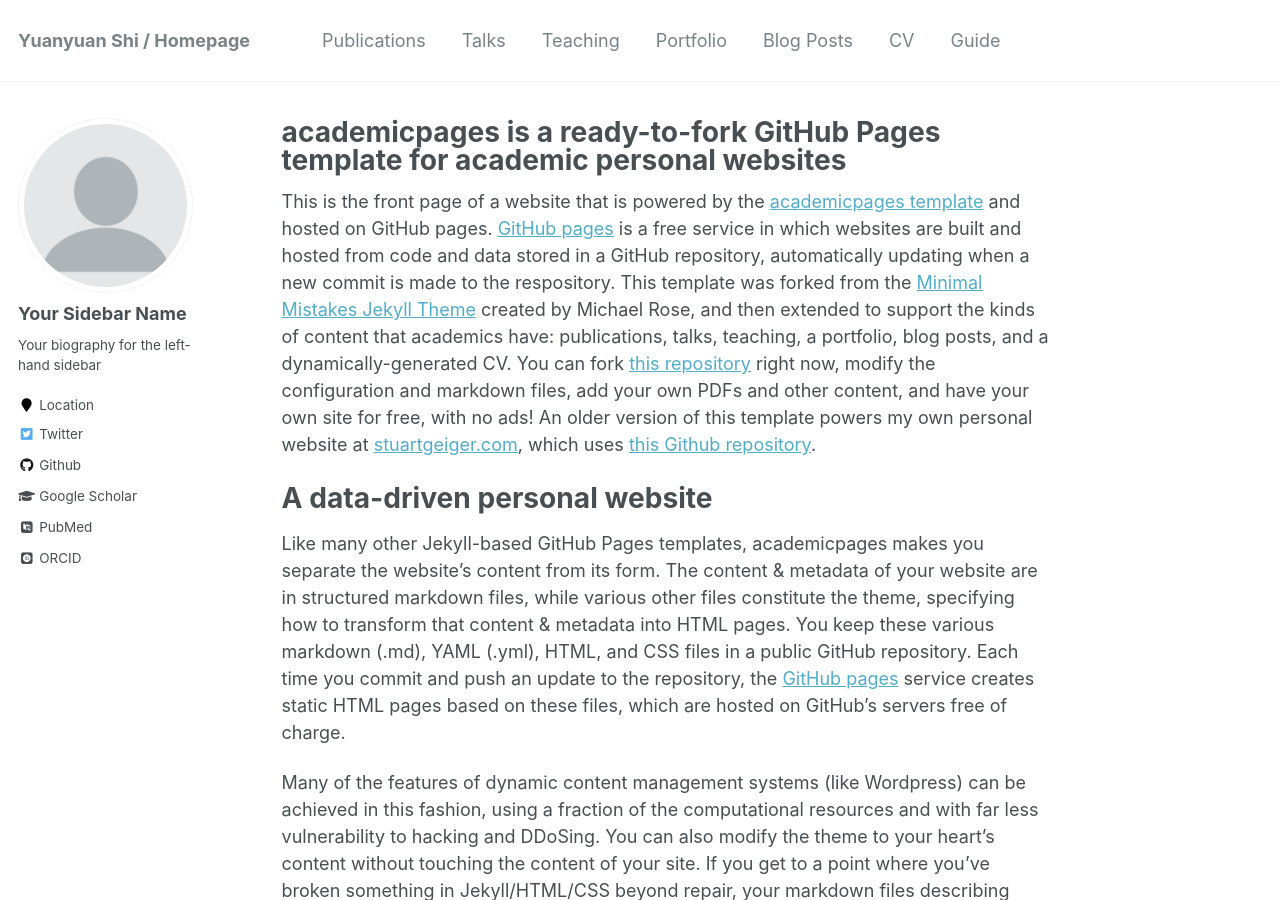
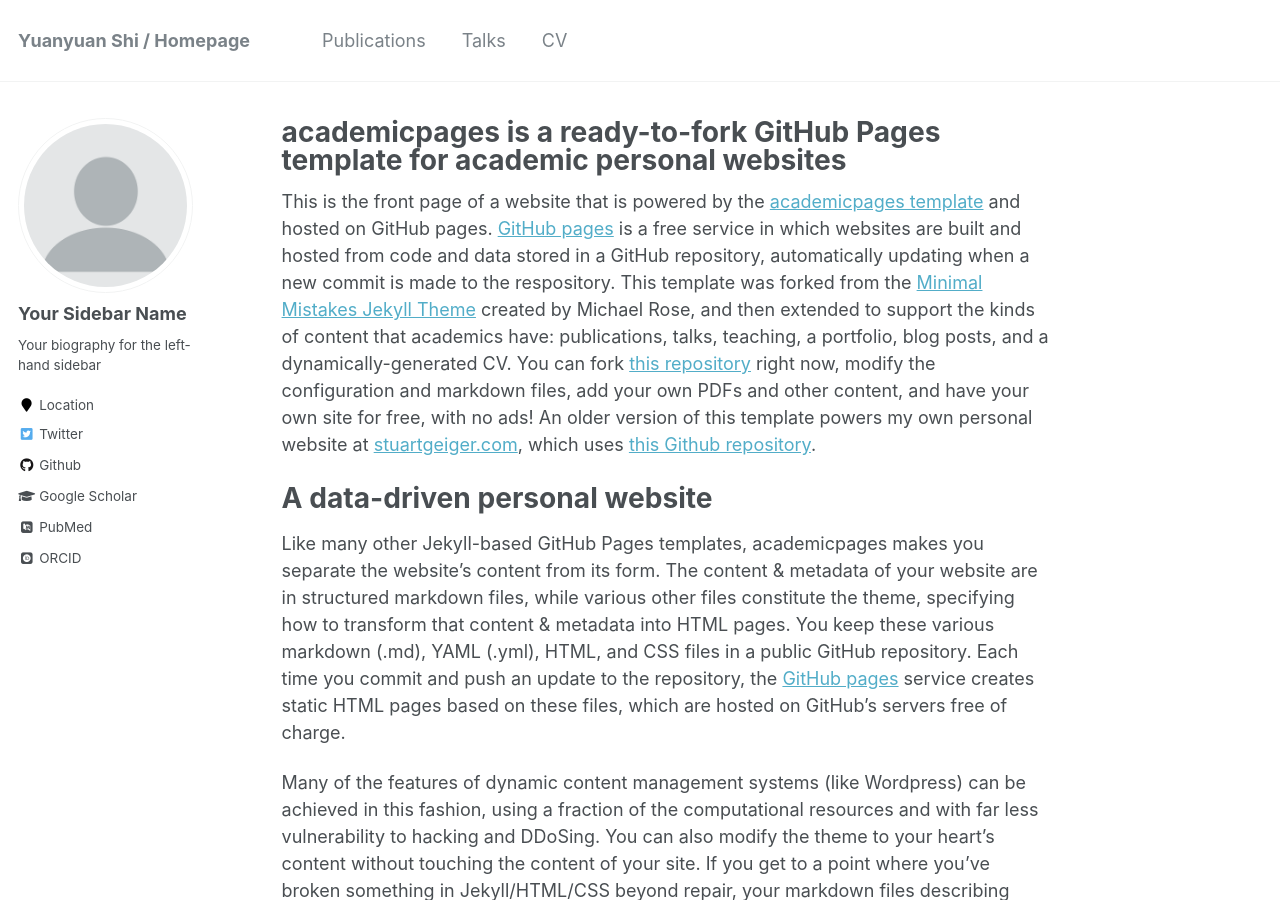
Before and after one commit to Yuanyuan-Shi/website, a Jekyll site: the page built from _pages/about.md, in a window 1280 px wide and 900 px high. Built offline with Jekyll 4.4.1, drawn with Linux system fonts in a browser that asks for light colours; some web fonts are replaced.

Commit message:
change navigation bar

```diff
--- a/_data/navigation.yml
+++ b/_data/navigation.yml
@@ -6,17 +6,11 @@
   - title: "Talks"
     url: /talks/
 
-  - title: "Teaching"
-    url: /teaching/
+  # - title: "Portfolio"
+  #   url: /portfolio/
 
-  - title: "Portfolio"
-    url: /portfolio/
-
-  - title: "Blog Posts"
-    url: /year-archive/
+  # - title: "Blog Posts"
+  #   url: /year-archive/
 
   - title: "CV"
     url: /cv/
-
-  - title: "Guide"
-    url: /markdown/
```
Also changed, not shown: 1 other file.
